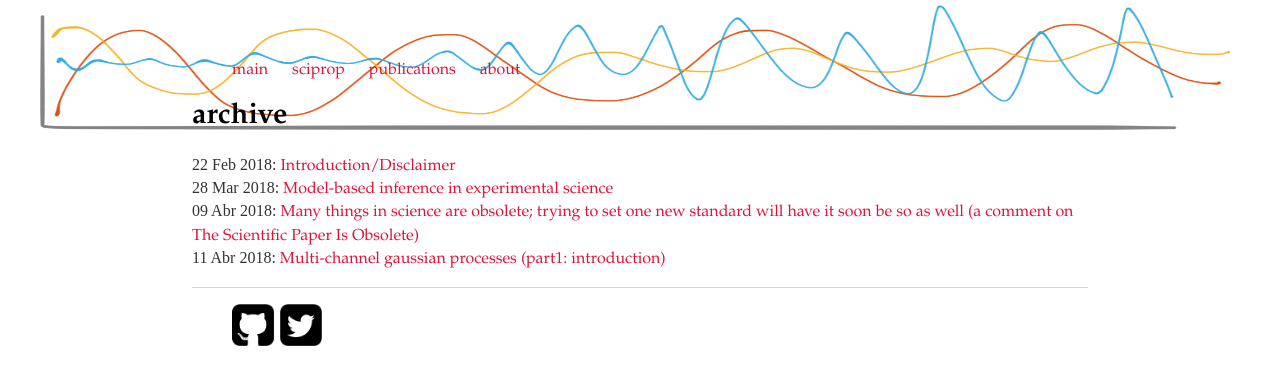
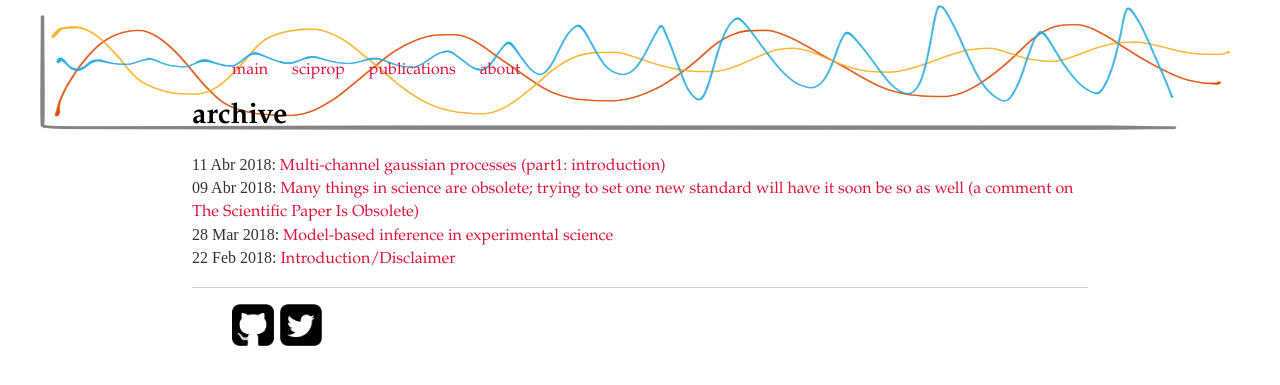
Before and after one commit to caesoma/caesoma.github.io, a Jekyll site: the page built from archive/index.md, in a window 1280 px wide. Shown: the top 385 px of the page. Built offline with Jekyll 4.4.1, drawn with Linux system fonts in a browser that asks for light colours.

Commit message:
update main

```diff
--- a/archive/index.md
+++ b/archive/index.md
@@ -6,7 +6,7 @@ title: archive
 {{ page.title }}
 ================
 
+11 Abr 2018: [Multi-channel gaussian processes (part1: introduction)](https://caesoma.github.io/archive/standalone/2018-04-11-multichannel-gaussian-processes-pt1)
+09 Abr 2018: [Many things in science are obsolete; trying to set one new standard will have it soon be so as well (a comment on The Scientific Paper Is Obsolete)](https://caesoma.github.io/archive/standalone/2018-04-09-not-just-the-scientific-paper-is-obsolete)
+28 Mar 2018: [Model-based inference in experimental science](https://caesoma.github.io/archive/standalone/2018-03-28-model-based-science)
 22 Feb 2018: [Introduction/Disclaimer](https://caesoma.github.io/archive/standalone/2018-02-22-introduction-disclaimer.html)
-28 Mar 2018: [Model-based inference in experimental science](https://caesoma.github.io/archive/standalone/2018-03-28-model-based-science)
-09 Abr 2018: [Many things in science are obsolete; trying to set one new standard will have it soon be so as well (a comment on The Scientific Paper Is Obsolete)](https://caesoma.github.io/archive/standalone/2018-04-09-not-just-the-scientific-paper-is-obsolete)
-11 Abr 2018: [Multi-channel gaussian processes (part1: introduction)](https://caesoma.github.io/archive/standalone/2018-04-11-multichannel-gaussian-processes-pt1)
```
